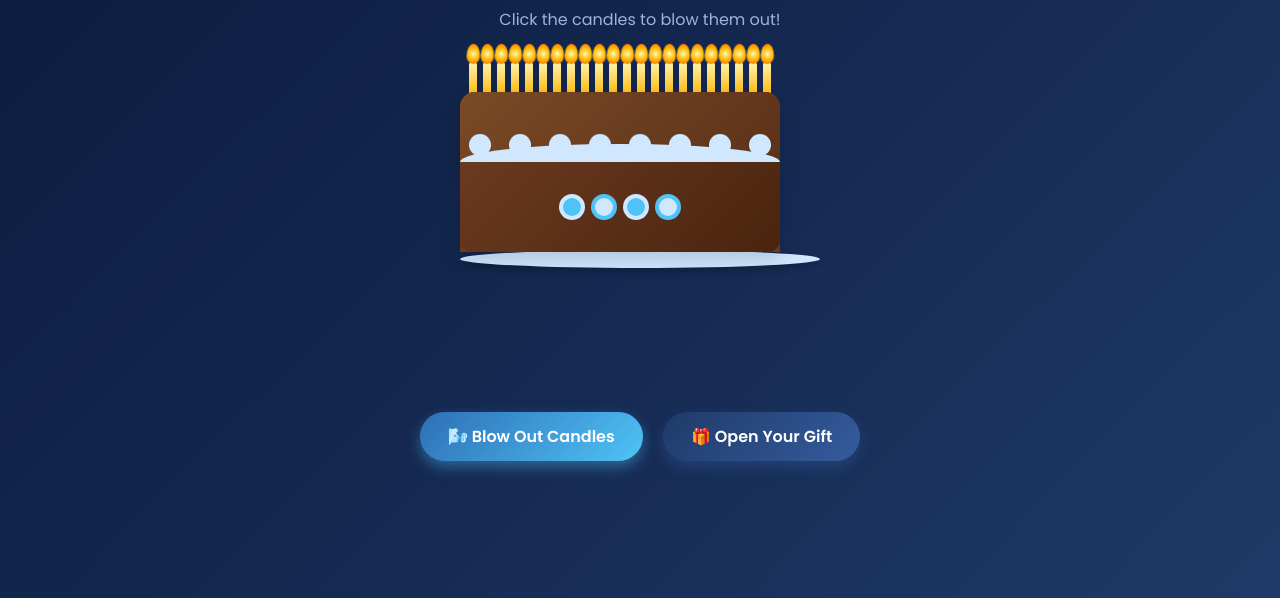
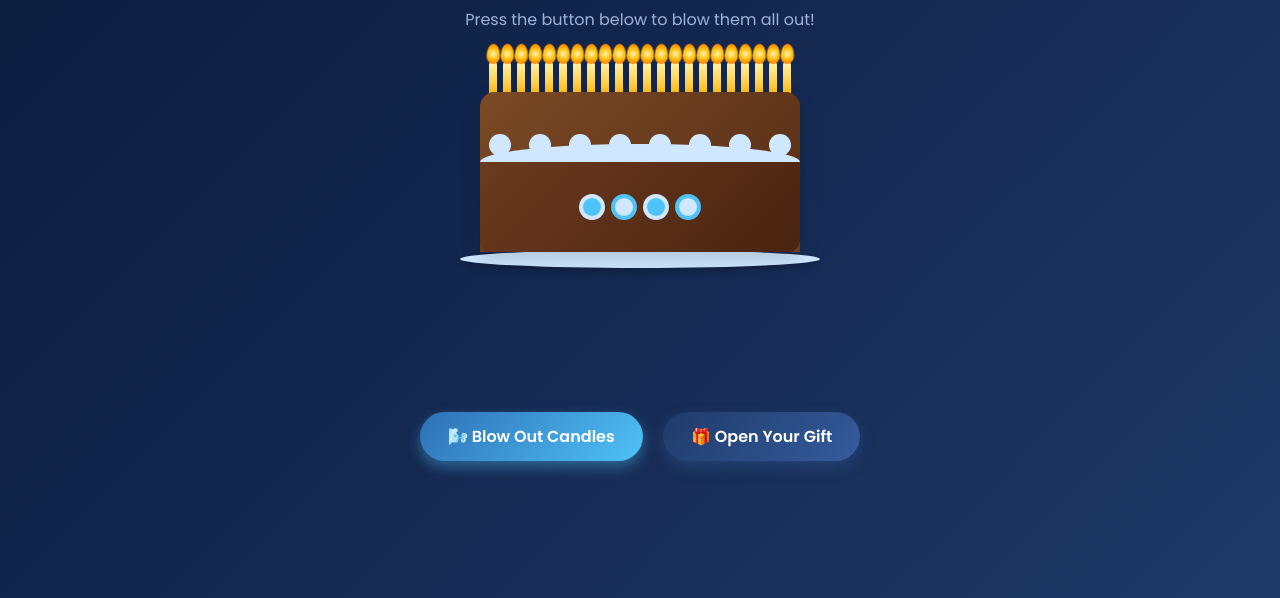
Before and after one commit to hormithasivakumar/happy-birthday-rishi, a plain HTML site: page index.html in a window 1280 px wide. Shown: the part 202-800 px from the top of the page. Drawn offline with Linux system fonts and the light colour scheme.

Commit message:
Update index.html

```diff
--- a/index.html
+++ b/index.html
@@ -38,6 +38,10 @@
   .cake-wrap {
     position: relative;
     margin-bottom: 30px;
+    display: flex;
+    flex-direction: column;
+    align-items: center;
+    width: 100%;
   }
 
   .candles {
@@ -46,7 +50,8 @@
     gap: 4px;
     margin-bottom: -5px;
     flex-wrap: wrap;
-    max-width: 320px;
+    width: 320px;
+    max-width: 100%;
   }
 
   .candle {
@@ -82,6 +87,7 @@
 
   .cake {
     width: 320px;
+    max-width: 100%;
     background: #6b3a1f;
     border-radius: 15px 15px 0 0;
     position: relative;
@@ -145,6 +151,7 @@
 
   .plate {
     width: 360px;
+    max-width: 100%;
     height: 18px;
     background: #cfe8ff;
     border-radius: 50%;
@@ -322,7 +329,7 @@
   <audio id="bgMusic" src="audio/song.mp3" loop></audio>
 
   <h1>🎂 Happy 22nd Birthday Rishi! 🎂</h1>
-  <p class="sub">Click the candles to blow them out!</p>
+  <p class="sub">Press the button below to blow them all out!</p>
 
   <div class="cake-wrap">
     <div class="candles" id="candles"></div>
```
